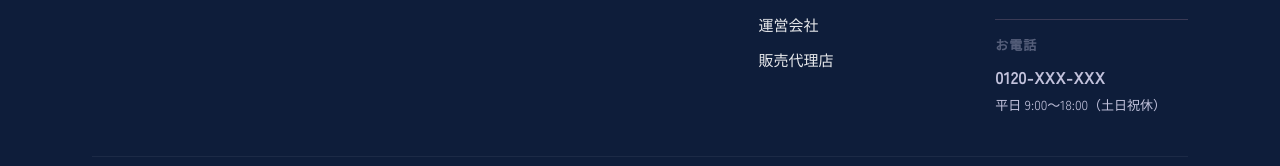
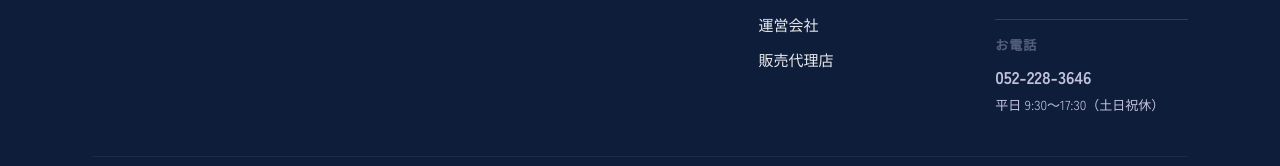
Before and after one commit to htethtet-otechmm/k2-lp-page, a Next.js app: page / in a window 1280 px wide. Shown: the part 5857-6023 px from the top of the page. Built offline with nearby package versions, Linux system fonts and the light colour scheme.

Commit message:
Fix mail sending on vercel

```diff
--- a/components/Footer.tsx
+++ b/components/Footer.tsx
@@ -81,9 +81,9 @@ export default function Footer() {
                 {index === 2 && (
                   <div className="site_footer_phone">
                     <div className="site_footer_phone_title">お電話</div>
-                    <div className="site_footer_phone_number">0120-XXX-XXX</div>
+                    <div className="site_footer_phone_number">052-228-3646</div>
                     <div className="site_footer_phone_hour">
-                      平日 9:00〜18:00（土日祝休）
+                      平日 9:30〜17:30（土日祝休）
                     </div>
                   </div>
                 )}
--- a/styles/theme.scss
+++ b/styles/theme.scss
@@ -154,7 +154,10 @@
   background: var(--color_field);
 }
 
-/* These mobile diagram surfaces otherwise remain white behind light icons. */
+[data-theme="dark"] .service_connect_top {
+  background: #2a2a2a;
+}
+
 [data-theme="dark"] .relation_efficiency,
 [data-theme="dark"] .relation_pair {
   background: #1e1e2e;
```
